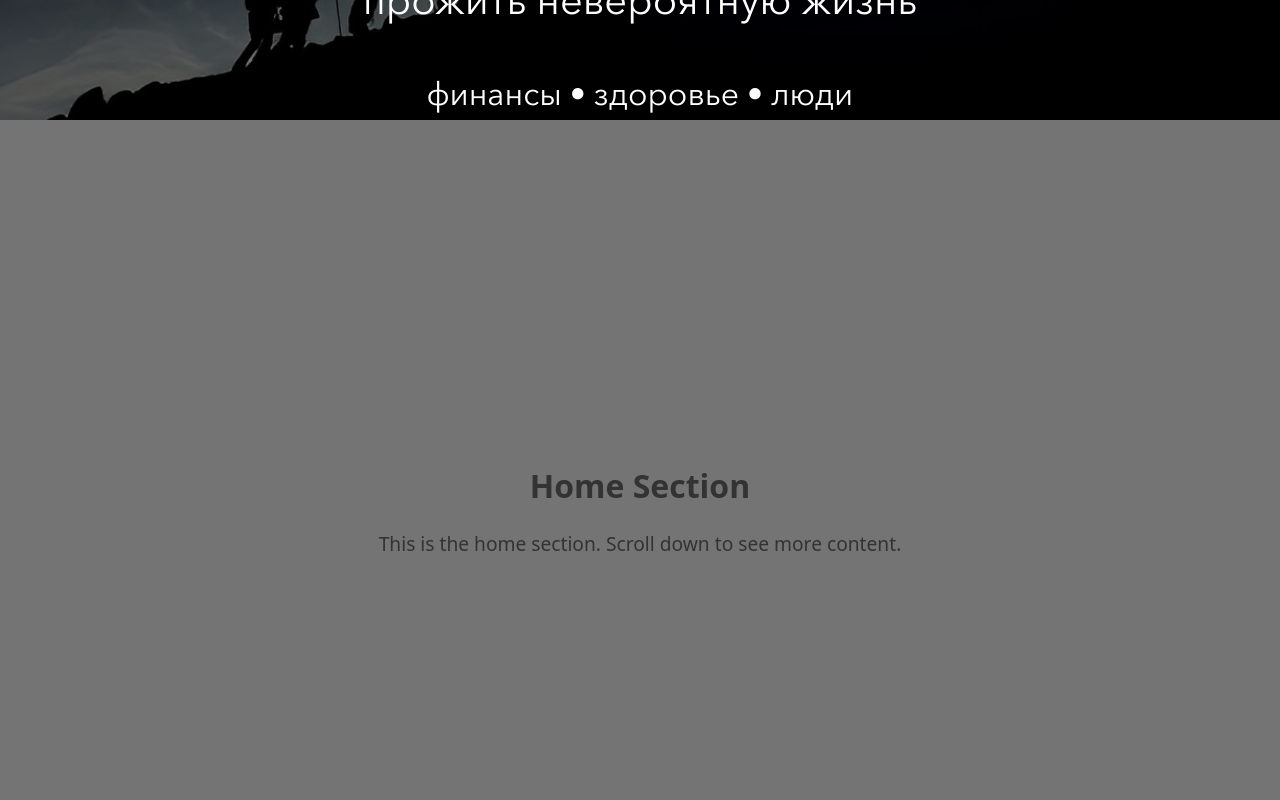
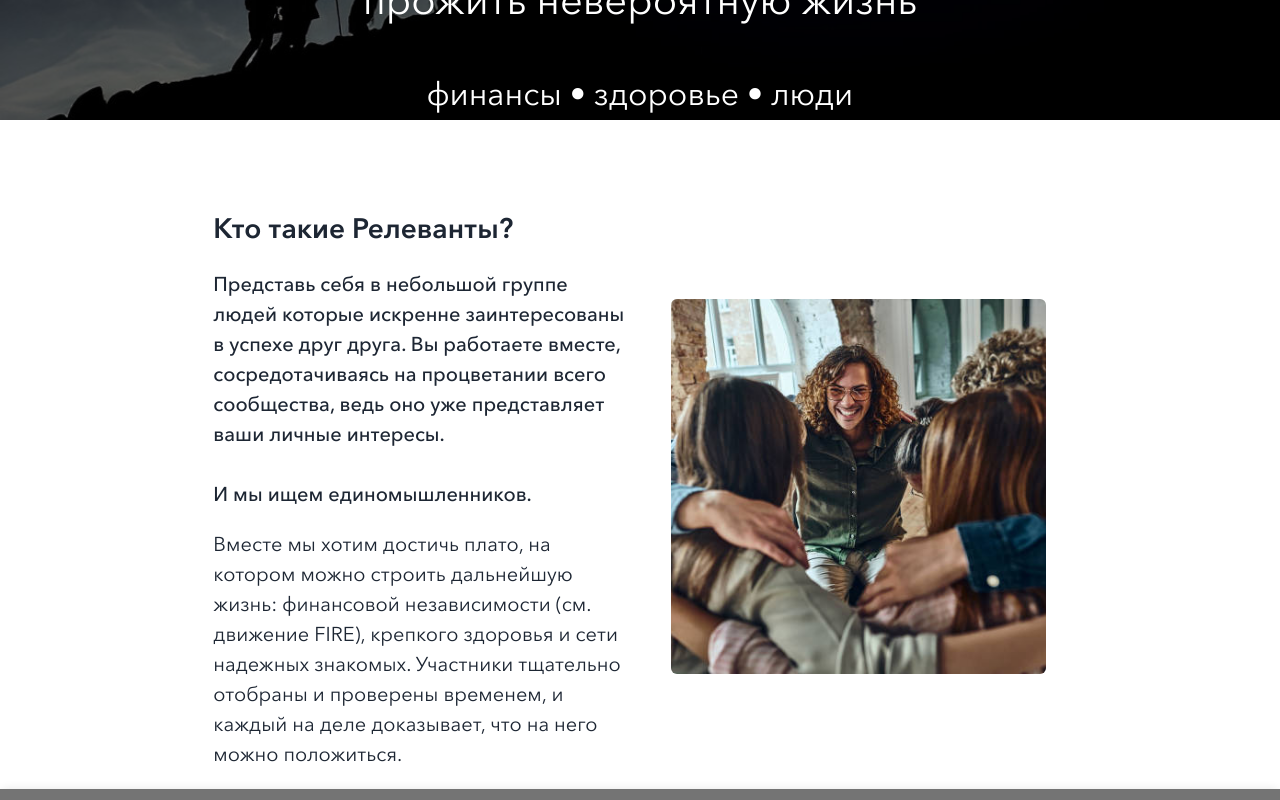
Before and after one commit to relevanti/website, a React (Vite) app: page / in a window 1280 px wide. Shown: the part 680-1480 px from the top of the page. Built offline with nearby package versions, Linux system fonts and the light colour scheme.

Commit message:
#4 about us section

```diff
--- a/src/App.tsx
+++ b/src/App.tsx
@@ -4,6 +4,7 @@ import React from "react"
 
 import Header from "./components/menu_header/Header"
 import { MobileProvider } from "./context/MobileContext"
+import AboutUs from "./sections/about_us/AboutUs"
 import FakeContent from "./sections/fake_content/FakeContent"
 import FrontSection from "./sections/front_section/FrontSection"
 
@@ -13,6 +14,7 @@ const App: React.FC = () => {
       <div>
         <Header />
         <FrontSection />
+        <AboutUs />
         <FakeContent />
       </div>
     </MobileProvider>
--- /dev/null
+++ b/src/sections/about_us/AboutUs.css
@@ -0,0 +1,83 @@
+.about-us {
+  display: flex;
+  align-items: center;
+  justify-content: space-between;
+  padding-top: 4rem;
+  padding-left: 1rem;
+  padding-right: 1rem;
+  color: #1d2633;
+  background-color: white;
+}
+
+.about-us-content {
+  flex: 1;
+  padding-right: 20px;
+  text-align: left;
+}
+
+.about-us-content h2 {
+  font-size: 28px;
+  margin-bottom: 10px;
+  font-weight: 600;
+  font-family: "AvenirNextCyr", sans-serif;
+}
+
+.about-us-content p {
+  font-size: 20px;
+  line-height: 1.5;
+  font-weight: 400;
+  font-family: "AvenirNextCyr", sans-serif;
+}
+
+.about-us-content p strong {
+  font-weight: 500;
+}
+
+.about-us-photo {
+  flex: 1;
+  display: flex;
+  height: 90%;
+  justify-content: center;
+  align-items: center;
+}
+
+.about-us-photo-mobile {
+  display: none;
+}
+
+.about-us-photo img {
+  width: 90%;
+  aspect-ratio: 1 / 1;
+  object-fit: cover;
+  border-radius: 6px;
+}
+
+.about-us-photo-mobile img {
+  width: 100%;
+  height: auto;
+}
+
+@media (max-width: 768px) {
+  .about-us {
+    flex-direction: column;
+  }
+
+  .about-us-photo {
+    display: none;
+  }
+
+  .about-us-photo-mobile {
+    flex: 1;
+    display: flex;
+    justify-content: center;
+    align-items: center;
+    order: -1;
+  }
+}
+
+@media (min-width: 1024px) {
+  .about-us {
+    padding-left: 16.6667%;
+    padding-right: 16.6667%;
+  }
+}
--- /dev/null
+++ b/src/sections/about_us/AboutUs.tsx
@@ -0,0 +1,36 @@
+import "./AboutUs.css"
+
+import React from "react"
+
+const AboutUs: React.FC = () => {
+  return (
+    <div className="about-us">
+      <div className="about-us-content">
+        <h2>Кто такие Релеванты?</h2>
+        <p>
+          <strong>
+            Представь себя в небольшой группе людей которые искренне
+            заинтересованы в успехе друг друга. Вы работаете вместе,
+            сосредотачиваясь на процветании всего сообщества, ведь оно уже
+            представляет ваши личные интересы. <br /> <br /> И мы ищем
+            единомышленников.
+          </strong>
+        </p>
+        <div className="about-us-photo-mobile">
+          <img src="/public/images/group_photo.png" alt="About Us" />
+        </div>
+        <p>
+          Вместе мы хотим достичь плато, на котором можно строить дальнейшую
+          жизнь: финансовой независимости (см. движение FIRE), крепкого здоровья
+          и сети надежных знакомых. Участники тщательно отобраны и проверены
+          временем, и каждый на деле доказывает, что на него можно положиться.
+        </p>
+      </div>
+      <div className="about-us-photo">
+        <img src="/public/images/group_photo.png" alt="About Us" />
+      </div>
+    </div>
+  )
+}
+
+export default AboutUs
```
Also changed, not shown: public/images/group_photo.png (added).
